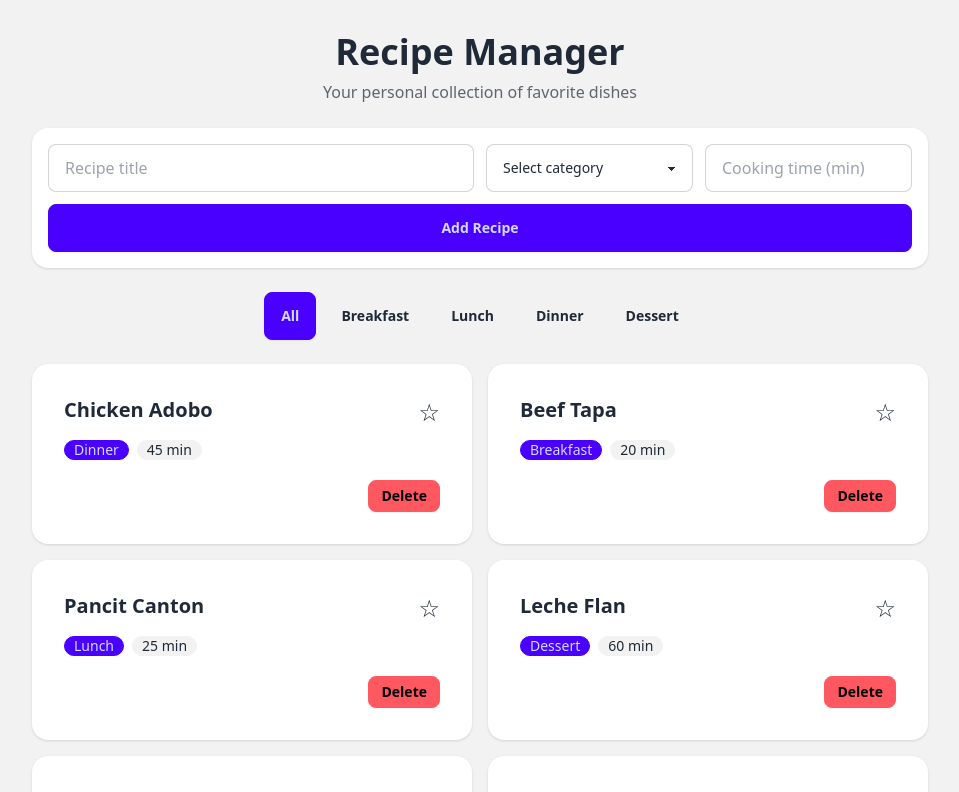
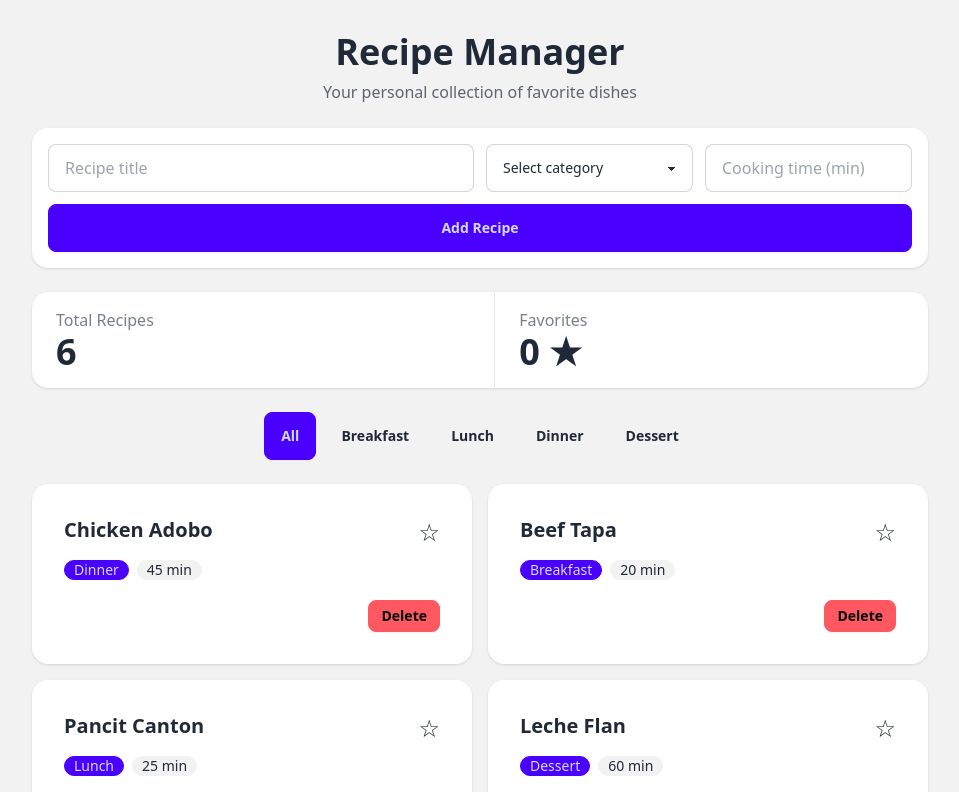
Before and after one commit to angeldelabanda/recipe-manager, a React (Vite) app: page / in a window 1280 px wide. Shown: the top 792 px of the page, without its empty margins (160-1119 px from the left). Built offline with nearby package versions, Linux system fonts and the light colour scheme.

Commit message:
Added a SummaryBar.

```diff
--- a/src/App.jsx
+++ b/src/App.jsx
@@ -89,7 +89,7 @@ export default function App() {
 
         <RecipeForm onAdd={handleAddRecipe} />
 
-        {/* <SummaryBar total={...} favorites={...} /> */}
+        <SummaryBar total={recipes.length} favorites={recipes.filter((recipe) => recipe.favorite).length} />
 
         <CategoryFilter activeFilter={filter} onFilterChange={setFilter} />
 
--- a/src/components/SummaryBar.jsx
+++ b/src/components/SummaryBar.jsx
@@ -5,6 +5,14 @@ export default function SummaryBar({ total, favorites }) {
           - First: title "Total Recipes", value {total}
           - Second: title "Favorites", value {favorites} ★
       */}
+      <div className="stat">
+        <div className = "stat-title">Total Recipes</div>
+        <div className = "stat-value">{total}</div>
+      </div>
+      <div className = "stat">
+        <div className = "stat-title">Favorites</div>
+        <div className = "stat-value">{favorites} ★</div>
+      </div>
     </div>
   );
 }
```
